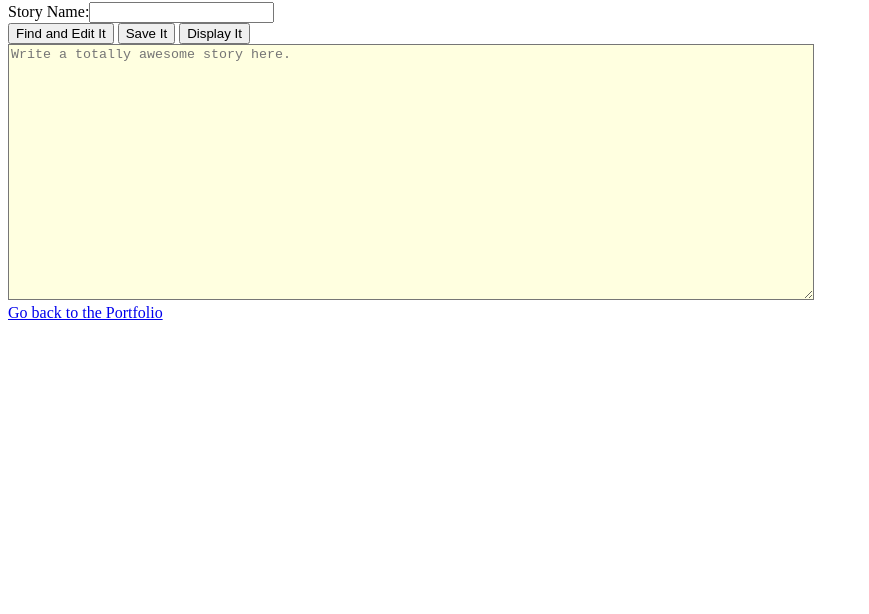
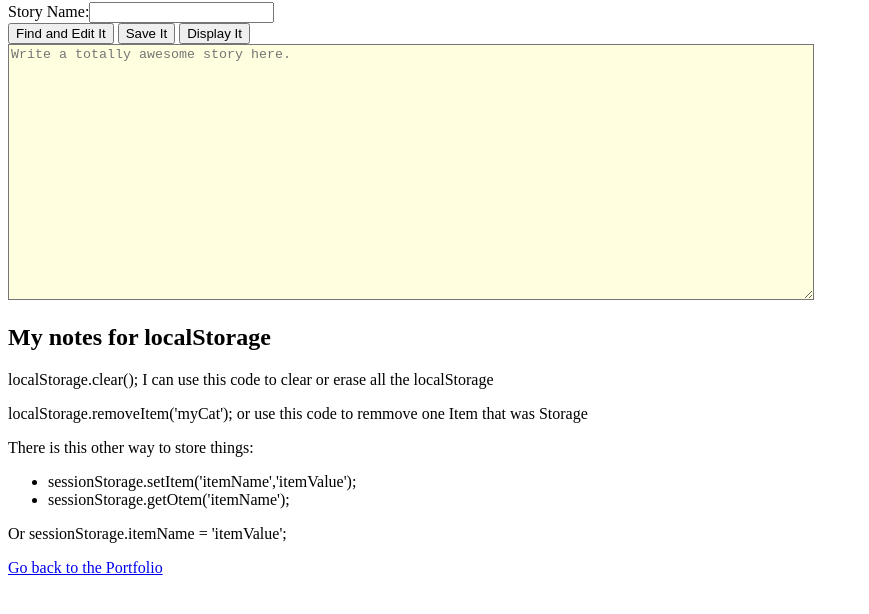
Before and after one commit to samgarciav/ejemplo, a plain HTML site: page week1/index.html in a window 1280 px wide. Shown: the part 78-692 px from the top of the page, without its empty margins (0-869 px from the left). Drawn offline with Linux system fonts and the light colour scheme.

Commit message:
notes for localStorage

```diff
--- a/week1/index.html
+++ b/week1/index.html
@@ -24,6 +24,25 @@
 
   <section id="story_display"></section>
 
+  <section>
+    <h2>My notes for localStorage</h2>
+    <p> localStorage.clear(); I can use this code to clear or erase all the localStorage</p>
+      <p>localStorage.removeItem('myCat'); or use this code to remmove one Item that was Storage</p>
+
+      <p>There is this other way to store things:</p>
+
+      <ul>
+        <li>sessionStorage.setItem('itemName','itemValue');</li>
+        <li>sessionStorage.getOtem('itemName');</li>
+
+      </ul>
+      Or
+
+      sessionStorage.itemName = 'itemValue';
+
+    </p>
+  </section>
+
   <footer>
     <a href="../index.html">Go back to the Portfolio</a>
   </footer>
```
Also changed, not shown: index.html (+1 -1 lines).
